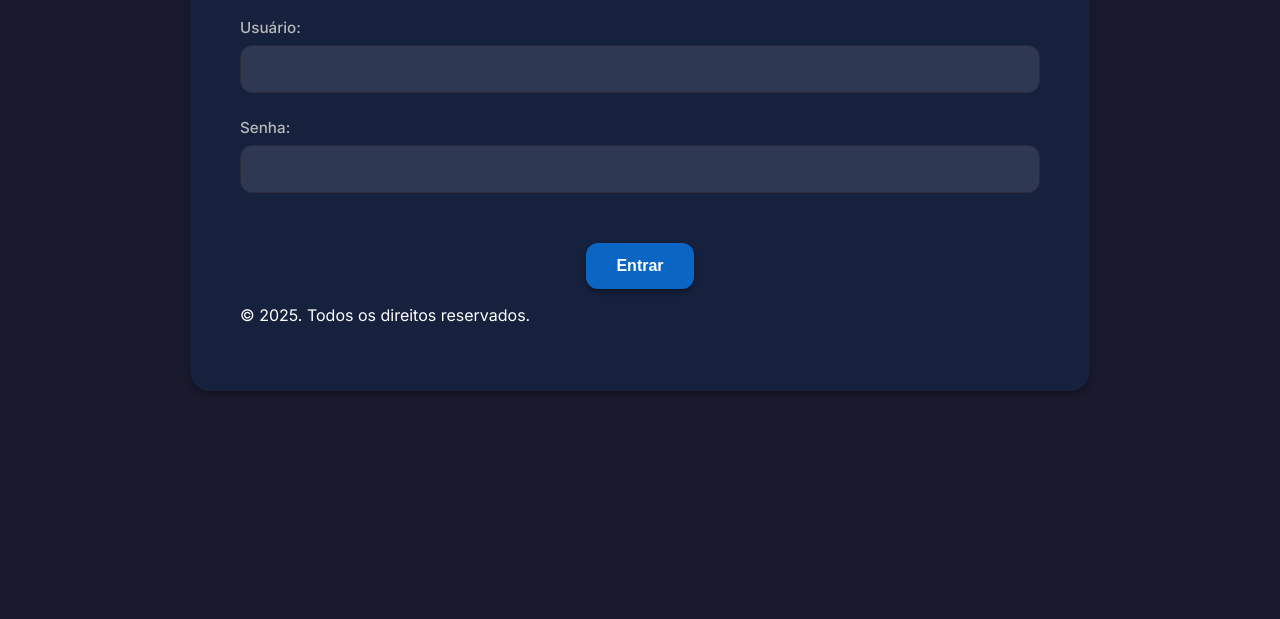
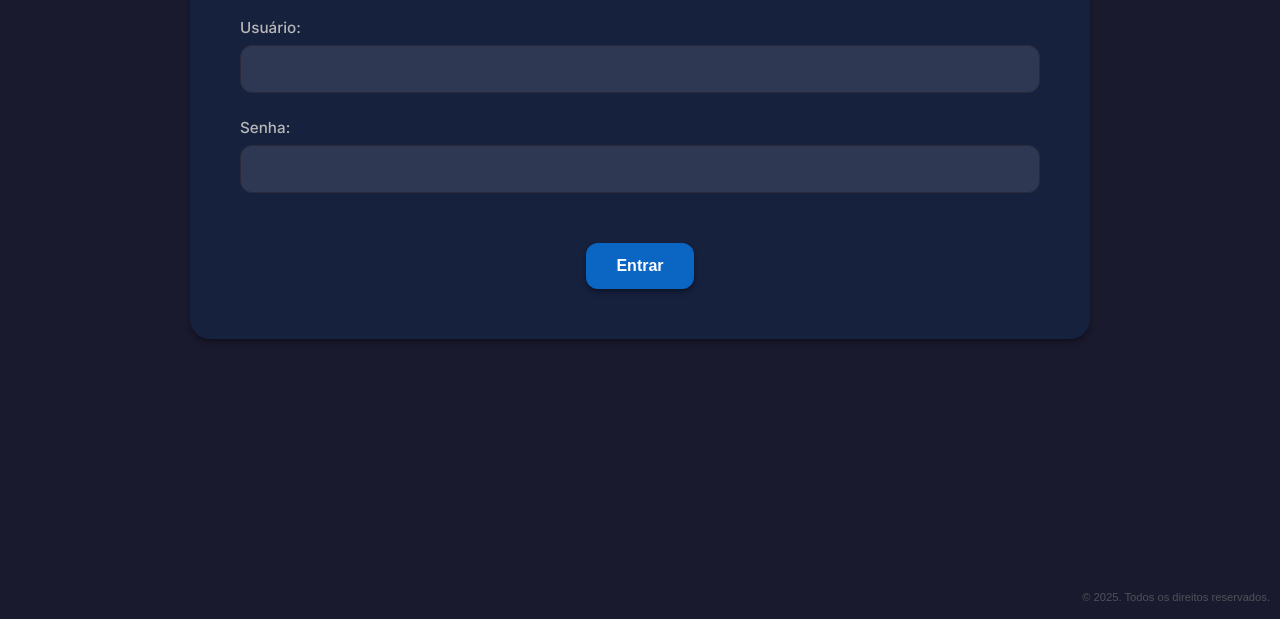
Before and after one commit to almoxarifadobotucatu/Login, a plain HTML site: page index.html in a window 1280 px wide. Shown: the part 181-800 px from the top of the page. Drawn offline with Linux system fonts and the light colour scheme.

Commit message:
Update index.html

```diff
--- a/index.html
+++ b/index.html
@@ -609,5 +609,18 @@ document.addEventListener("DOMContentLoaded", function() {
   <p>© 2025. Todos os direitos reservados.</p>
 </footer>
 
+<style>
+  footer {
+    position: fixed;
+    bottom: 5px;
+    right: 10px;
+    font-size: 0.7rem;
+    color: #777;
+    font-family: Arial, sans-serif;
+    opacity: 0.6;
+    pointer-events: none; /* evita clique acidental */
+  }
+</style>
+
 </body>
 </html>
```
